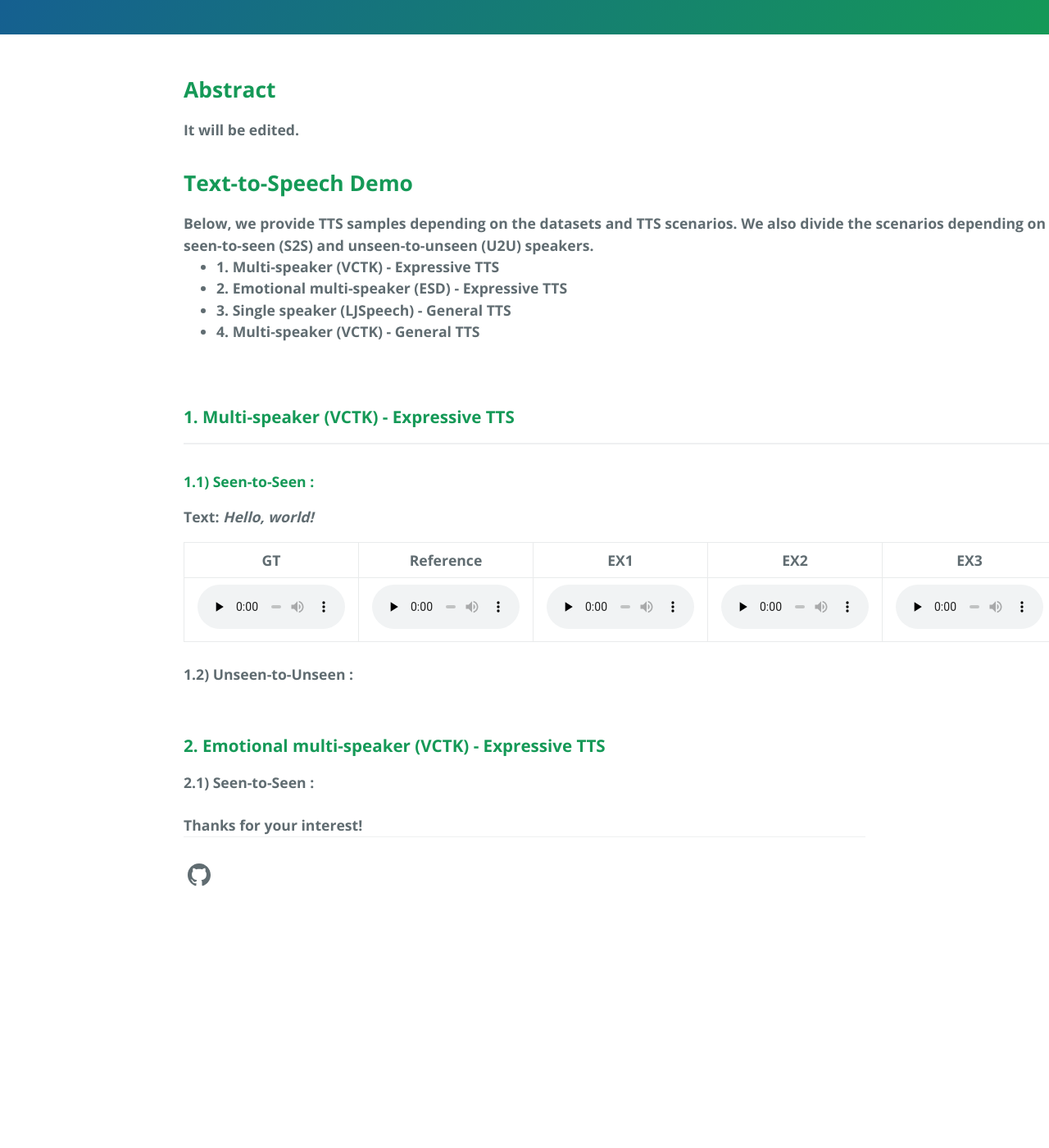
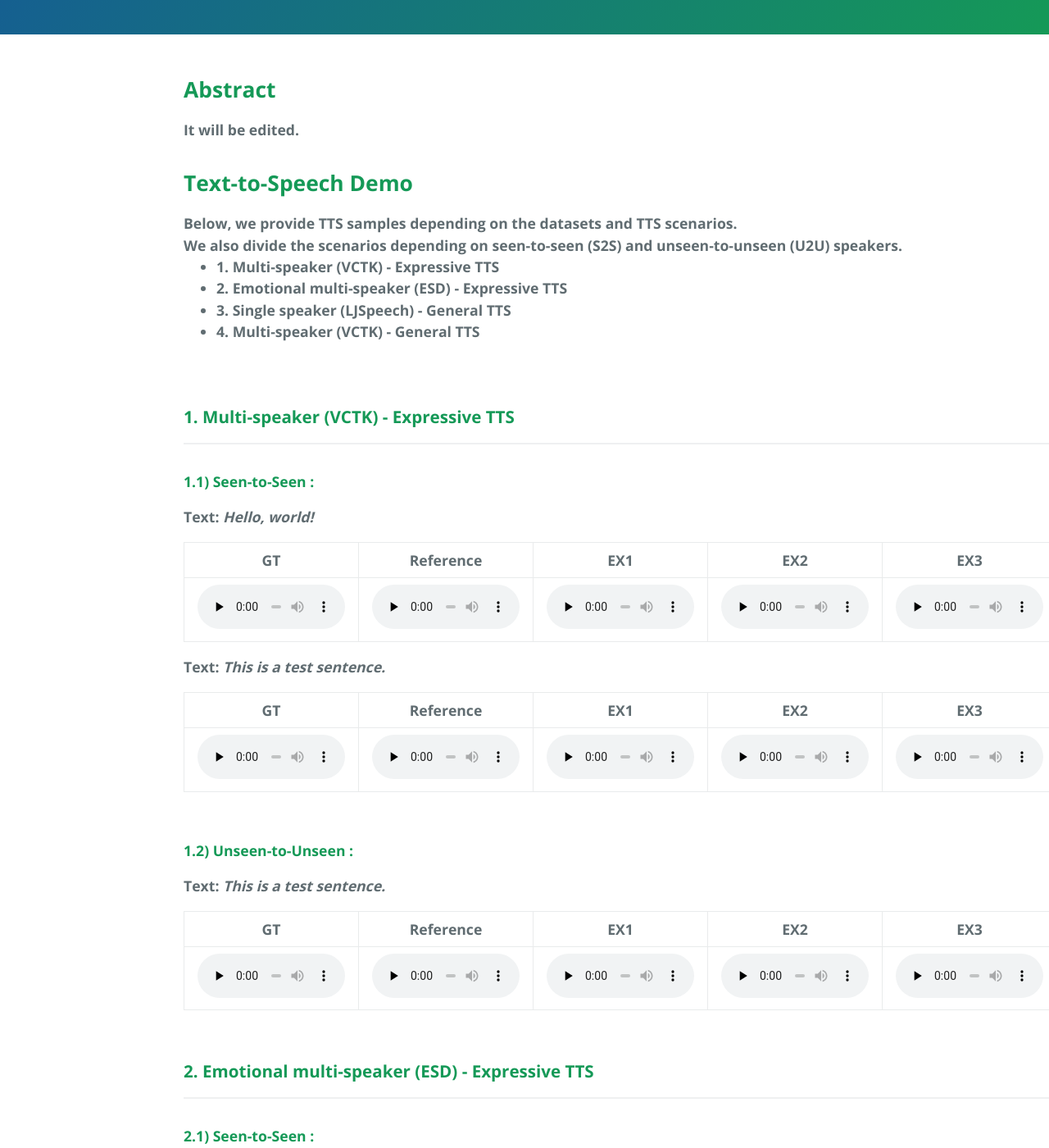
Before and after one commit to winddori2002/tts-demo.github.io, a Jekyll site: the page built from index.md, in a window 1280 px wide and 1400 px high, scrolled down 397 px. Shown: the whole window at 82% size. Built offline with Jekyll 4.4.1, drawn with Linux system fonts in a browser that asks for light colours; before the commit the page ends 1532 px from its top, so only the background shows below that; some of the changed text lies outside the part shown.

Commit message:
Update home.html

```diff
--- a/_layouts/home.html
+++ b/_layouts/home.html
@@ -14,6 +14,7 @@ layout: default
 
   <body>
       Below, we provide TTS samples depending on the datasets and TTS scenarios.
+      <br>
       We also divide the scenarios depending on seen-to-seen (S2S) and unseen-to-unseen (U2U) speakers.
       <br>
 
@@ -55,101 +56,141 @@ layout: default
 				</tbody>
   </table>
 
-<!--   <table class="table">
-      <thead>
-          <tr>
-              <th width="25%" scope="col">GT</th>
-              <th width="25%" scope="col">Reference</th>
-              <th width="25%" scope="col">Synthesized</th>
-          </tr>
-      </thead>
-      <tbody>
-
-          <tr>
-              <td>gt-ex
-                  <audio controls preload="none">
-                      <source src="./git_samples/s2s_m2m_p279_043_mic1_p232_413_mic1/s2s_m2m_p279_043_mic1_p232_413_mic1_src.wav">
-                  </audio>
-              </td>
-              <td>ref-ex
-                  <audio controls preload="none">
-                      <source src="./git_samples/s2s_m2m_p279_043_mic1_p232_413_mic1/s2s_m2m_p279_043_mic1_p232_413_mic1_trg.wav">
-                  </audio>
-              </td>
-              <td>ex1
-                  <audio controls preload="none">
-                      <source src="./git_samples/s2s_m2m_p279_043_mic1_p232_413_mic1/s2s_m2m_p279_043_mic1_p232_413_mic1_adain.wav">
-                  </audio> ex2
-                  <audio controls preload="none">
-                      <source src="./git_samples/s2s_m2m_p279_043_mic1_p232_413_mic1/s2s_m2m_p279_043_mic1_p232_413_mic1_again.wav">
-                  </audio>
-              </td>
-              <td>ex3
-                  <audio controls preload="none">
-                      <source src="./git_samples/s2s_m2m_p279_043_mic1_p232_413_mic1/s2s_m2m_p279_043_mic1_p232_413_mic1_vqmivc.wav">
-                  </audio> ex4
-                  <audio controls preload="none">
-                      <source src="./git_samples/s2s_m2m_p279_043_mic1_p232_413_mic1/s2s_m2m_p279_043_mic1_p232_413_mic1_vqvc.wav">
-                  </audio>
-              </td>
-              <td>ex5
-                  <audio controls preload="none">
-                      <source src="./git_samples/s2s_m2m_p279_043_mic1_p232_413_mic1/s2s_m2m_p279_043_mic1_p232_413_mic1_s2vc.wav">
-                  </audio> <span style="color:#FB536C;">ex6</span>
-                  <audio controls preload="none">
-                      <source src="./git_samples/s2s_m2m_p279_043_mic1_p232_413_mic1/s2s_m2m_p279_043_mic1_p232_413_mic1_triaan.wav">
-                  </audio>
-              </td>
-          </tr>
-
-          <tr>
-              <td>gt-ex
-                  <audio controls preload="none">
-                      <source src="./git_samples/s2s_m2m_p298_374_mic1_p281_244_mic1/s2s_m2m_p298_374_mic1_p281_244_mic1_src.wav">
-                  </audio>
-              </td>
-              <td>ref-ex
-                  <audio controls preload="none">
-                      <source src="./git_samples/s2s_m2m_p298_374_mic1_p281_244_mic1/s2s_m2m_p298_374_mic1_p281_244_mic1_trg.wav">
-                  </audio>
-              </td>
-              <td>ex1
-                  <audio controls preload="none">
-                      <source src="./git_samples/s2s_m2m_p298_374_mic1_p281_244_mic1/s2s_m2m_p298_374_mic1_p281_244_mic1_adain.wav">
-                  </audio> ex2
-                  <audio controls preload="none">
-                      <source src="./git_samples/s2s_m2m_p298_374_mic1_p281_244_mic1/s2s_m2m_p298_374_mic1_p281_244_mic1_again.wav">
-                  </audio>
-              </td>
-              <td>ex3
-                  <audio controls preload="none">
-                      <source src="./git_samples/s2s_m2m_p298_374_mic1_p281_244_mic1/s2s_m2m_p298_374_mic1_p281_244_mic1_vqmivc.wav">
-                  </audio> ex4
-                  <audio controls preload="none">
-                      <source src="./git_samples/s2s_m2m_p298_374_mic1_p281_244_mic1/s2s_m2m_p298_374_mic1_p281_244_mic1_vqvc.wav">
-                  </audio>
-              </td>
-              <td>ex5
-                  <audio controls preload="none">
-                      <source src="./git_samples/s2s_m2m_p298_374_mic1_p281_244_mic1/s2s_m2m_p298_374_mic1_p281_244_mic1_s2vc.wav">
-                  </audio> <span style="color:#FB536C;">ex6</span>
-                  <audio controls preload="none">
-                      <source src="./git_samples/s2s_m2m_p298_374_mic1_p281_244_mic1/s2s_m2m_p298_374_mic1_p281_244_mic1_triaan.wav">
-                  </audio>
-              </td>
-          </tr>
-      </tbody>
-  </table> -->
+  <p><b>Text: </b><i>This is a test sentence.</i></p>
+  <table>
+				<tbody>
+				  <tr>
+  					<th>GT</th>
+  					<th>Reference</th>
+  					<th>EX1</th>
+  					<th>EX2</th>
+  					<th>EX3</th>
+            <th>EX4</th>
+            <th>EX5</th>
+				  </tr>
+  				<tr>
+  					<td><audio controls="" preload="none"><source src="wavs/GT/LJ018-0288.wav"></audio></td>
+  					<td><audio controls="" preload="none"><source src="wavs/Reference/LJ018-0288.wav"></audio></td>
+  					<td><audio controls="" preload="none"><source src="wavs/EX1/LJ018-0288.wav"></audio></td>
+  					<td><audio controls="" preload="none"><source src="wavs/EX2/LJ018-0288.wav"></audio></td>
+  					<td><audio controls="" preload="none"><source src="wavs/EX3/LJ018-0288.wav"></audio></td>
+            <td><audio controls="" preload="none"><source src="wavs/EX4/LJ018-0288.wav"></audio></td>
+            <td><audio controls="" preload="none"><source src="wavs/EX5/LJ018-0288.wav"></audio></td>
+				  </tr>
+				</tbody>
+  </table>
 
   <br>
 
-  <summary><strong>1.2) Unseen-to-Unseen :</summary>
+  <h4><strong>1.2) Unseen-to-Unseen :</h4>
+
+  <p><b>Text: </b><i>This is a test sentence.</i></p>
+  <table>
+				<tbody>
+				  <tr>
+  					<th>GT</th>
+  					<th>Reference</th>
+  					<th>EX1</th>
+  					<th>EX2</th>
+  					<th>EX3</th>
+            <th>EX4</th>
+            <th>EX5</th>
+				  </tr>
+  				<tr>
+  					<td><audio controls="" preload="none"><source src="wavs/GT/LJ018-0288.wav"></audio></td>
+  					<td><audio controls="" preload="none"><source src="wavs/Reference/LJ018-0288.wav"></audio></td>
+  					<td><audio controls="" preload="none"><source src="wavs/EX1/LJ018-0288.wav"></audio></td>
+  					<td><audio controls="" preload="none"><source src="wavs/EX2/LJ018-0288.wav"></audio></td>
+  					<td><audio controls="" preload="none"><source src="wavs/EX3/LJ018-0288.wav"></audio></td>
+            <td><audio controls="" preload="none"><source src="wavs/EX4/LJ018-0288.wav"></audio></td>
+            <td><audio controls="" preload="none"><source src="wavs/EX5/LJ018-0288.wav"></audio></td>
+				  </tr>
+				</tbody>
+  </table>
 
   <br>
 
-  <h3><strong>2. Emotional multi-speaker (VCTK) - Expressive TTS </h3>
+  <h3><strong>2. Emotional multi-speaker (ESD) - Expressive TTS </h3>
+  <hr>
+  <h4><strong>2.1) Seen-to-Seen :</h4>
 
-  <summary><strong>2.1) Seen-to-Seen :</summary>
+  <p><b>Text: </b><i>Hello, world!</i></p>
+  <table>
+				<tbody>
+				  <tr>
+  					<th>GT</th>
+  					<th>Reference</th>
+  					<th>EX1</th>
+  					<th>EX2</th>
+  					<th>EX3</th>
+            <th>EX4</th>
+            <th>EX5</th>
+				  </tr>
+  				<tr>
+  					<td><audio controls="" preload="none"><source src="wavs/GT/LJ018-0288.wav"></audio></td>
+  					<td><audio controls="" preload="none"><source src="wavs/Reference/LJ018-0288.wav"></audio></td>
+  					<td><audio controls="" preload="none"><source src="wavs/EX1/LJ018-0288.wav"></audio></td>
+  					<td><audio controls="" preload="none"><source src="wavs/EX2/LJ018-0288.wav"></audio></td>
+  					<td><audio controls="" preload="none"><source src="wavs/EX3/LJ018-0288.wav"></audio></td>
+            <td><audio controls="" preload="none"><source src="wavs/EX4/LJ018-0288.wav"></audio></td>
+            <td><audio controls="" preload="none"><source src="wavs/EX5/LJ018-0288.wav"></audio></td>
+				  </tr>
+				</tbody>
+  </table>
+
+  <p><b>Text: </b><i>This is a test sentence.</i></p>
+  <table>
+				<tbody>
+				  <tr>
+  					<th>GT</th>
+  					<th>Reference</th>
+  					<th>EX1</th>
+  					<th>EX2</th>
+  					<th>EX3</th>
+            <th>EX4</th>
+            <th>EX5</th>
+				  </tr>
+  				<tr>
+  					<td><audio controls="" preload="none"><source src="wavs/GT/LJ018-0288.wav"></audio></td>
+  					<td><audio controls="" preload="none"><source src="wavs/Reference/LJ018-0288.wav"></audio></td>
+  					<td><audio controls="" preload="none"><source src="wavs/EX1/LJ018-0288.wav"></audio></td>
+  					<td><audio controls="" preload="none"><source src="wavs/EX2/LJ018-0288.wav"></audio></td>
+  					<td><audio controls="" preload="none"><source src="wavs/EX3/LJ018-0288.wav"></audio></td>
+            <td><audio controls="" preload="none"><source src="wavs/EX4/LJ018-0288.wav"></audio></td>
+            <td><audio controls="" preload="none"><source src="wavs/EX5/LJ018-0288.wav"></audio></td>
+				  </tr>
+				</tbody>
+  </table>
+
+  <br>
+
+  <h4><strong>2.2) Unseen-to-Unseen :</h4>
+
+  <p><b>Text: </b><i>This is a test sentence.</i></p>
+  <table>
+				<tbody>
+				  <tr>
+  					<th>GT</th>
+  					<th>Reference</th>
+  					<th>EX1</th>
+  					<th>EX2</th>
+  					<th>EX3</th>
+            <th>EX4</th>
+            <th>EX5</th>
+				  </tr>
+  				<tr>
+  					<td><audio controls="" preload="none"><source src="wavs/GT/LJ018-0288.wav"></audio></td>
+  					<td><audio controls="" preload="none"><source src="wavs/Reference/LJ018-0288.wav"></audio></td>
+  					<td><audio controls="" preload="none"><source src="wavs/EX1/LJ018-0288.wav"></audio></td>
+  					<td><audio controls="" preload="none"><source src="wavs/EX2/LJ018-0288.wav"></audio></td>
+  					<td><audio controls="" preload="none"><source src="wavs/EX3/LJ018-0288.wav"></audio></td>
+            <td><audio controls="" preload="none"><source src="wavs/EX4/LJ018-0288.wav"></audio></td>
+            <td><audio controls="" preload="none"><source src="wavs/EX5/LJ018-0288.wav"></audio></td>
+				  </tr>
+				</tbody>
+  </table>
+
+  <br>
 
   <br>
   Thanks for your interest!
```
